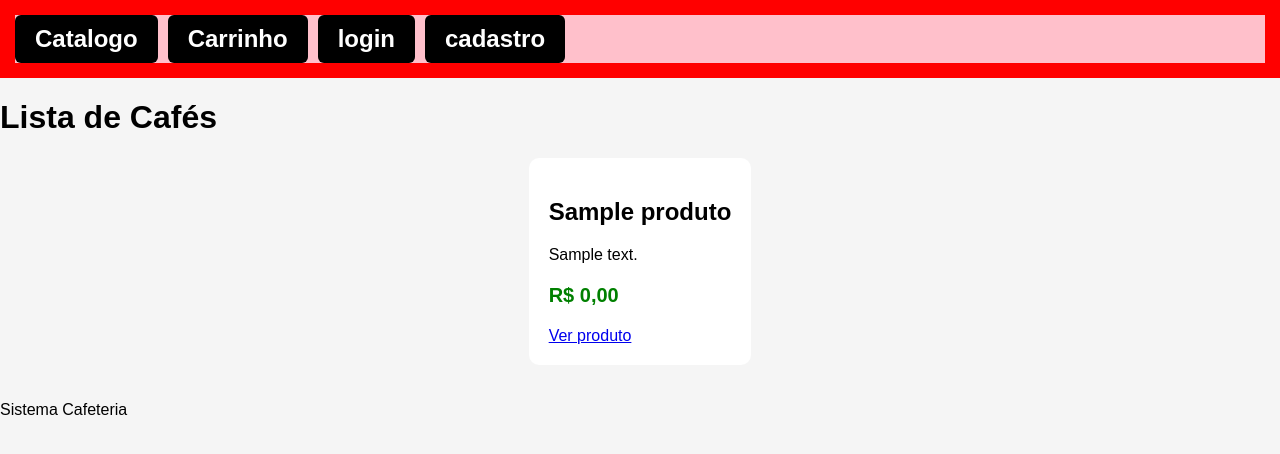
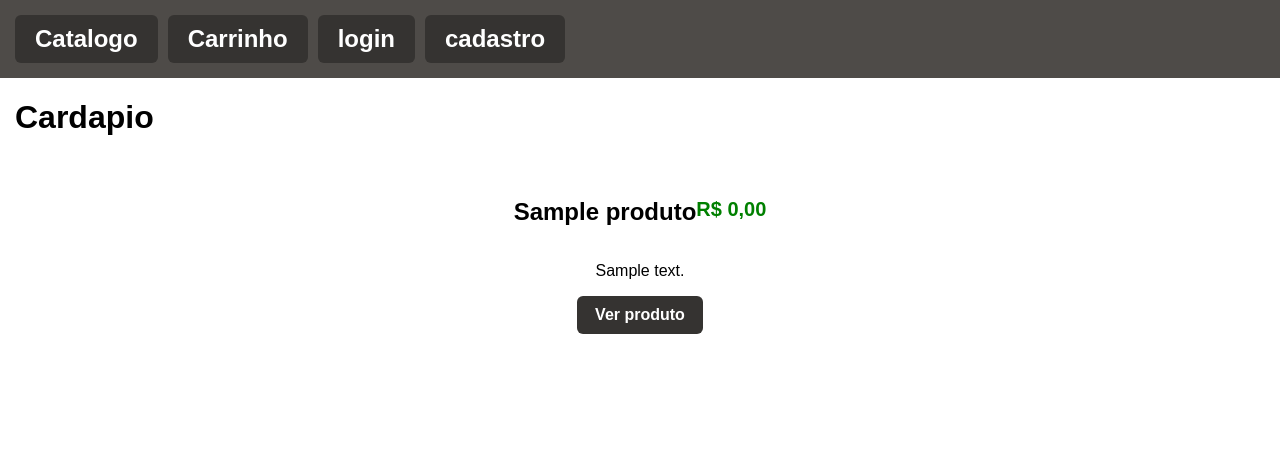
Before and after one commit to PedroPierrePolacchini/webcafeteria, a PHP site: page /index.php in a window 1280 px wide. Shown: the top 454 px of the page. Run offline with PHP 8.4, Linux system fonts and the light colour scheme; tables that the repository leaves empty or names only in its code hold one stand-in row (values such as "Sample post").

Commit message:
aparencia da interface basica

```diff
--- a/includes/footer.php
+++ b/includes/footer.php
@@ -1,8 +1,4 @@
 <footer>
-
-    <p>
-        Sistema Cafeteria
-    </p>
 
 </footer>
 
--- a/includes/header.php
+++ b/includes/header.php
@@ -25,31 +25,53 @@
 </head>
 
 <style>
+
+	body{
+		background-color: white;
+	}
+
 	nav{
 		display: flex;
 		align-items: center;
 
 		gap: 10px;
 		font-size: 24px;
-		background-color: pink;
+		background-color: #4e4b48;
 	}
 
 	header{
-		background-color: red;
+		background-color: #4e4b48;
 	}
 
 	nav a{
-	    	background-color: black;
+	    	background-color: #353331;
 		color:white;
     		padding: 10px 20px;
     		border-radius: 6px;
-    		font-weight: bold;
+		font-weight: bold;
+		transition: 0.2s;
 	}
 
 	nav a:hover {
 
     		background-color: gray;
 
+    		transform: translateY(-2px);
+	}
+
+	button{
+		background-color: #353331;
+		color:white;
+		text-decoration: none;
+
+    		padding: 10px 20px;
+    		border-radius: 6px;
+		font-weight: bold;
+		transition: 0.2s;
+	}
+
+	button:hover{
+	    	background-color: gray;
     		transform: translateY(-2px);
 	}
 
@@ -84,7 +106,7 @@
         		method="POST"
    		>
 
-        	<button type="submit">
+		<button	type="submit">
             		Sair
         	</button>
 
@@ -93,13 +115,11 @@
 	<?php else: ?>
 
 		<a
-			class='button'
 			href="../public/login.php">
 			login
 		</a>
 
 		<a
-			class="button"
 			href="../public/cadastro.php">
 			cadastro
 		</a>
--- a/public/cadastro.php
+++ b/public/cadastro.php
@@ -1,4 +1,6 @@
 <?php
+
+include '../includes/guest.php';
 
 include '../includes/header.php';
 
@@ -31,10 +33,6 @@ if (isset($_SESSION['erro'])) :
     <?php unset($_SESSION['erro']); ?>
 
 <?php endif; ?>
-
-ja tem conta? <a href="login.php">
-	login
-</a>
 
 <div class="form-container">
 
--- a/public/index.php
+++ b/public/index.php
@@ -20,6 +20,7 @@ $produtos = $stmt->fetchAll(PDO::FETCH_ASSOC);
 
 	.produto {
 		background: white;
+		color: black;
 	    	padding: 20px;
 		margin-bottom: 20px;
             	border-radius: 10px;
@@ -31,9 +32,29 @@ $produtos = $stmt->fetchAll(PDO::FETCH_ASSOC);
             	font-weight: bold;
         }
 
+	.produto-link {
+		display: inline-block;
+    		background-color: #353331;
+    		color: white;
+    		padding: 10px 18px;
+    		border-radius: 6px;
+    		text-decoration: none;
+    		font-weight: bold;
+    		transition: 0.2s;
+	}
+
+	.produto-link:hover {
+    		background-color: gray;
+    		transform: translateY(-2px);
+	}
+
+	h1{
+		margin-left: 15px;
+	}
+
 </style>
 
-<h1>Lista de Cafés</h1>
+<h1>Cardapio</h1>
 
 <div class="horizontal-container">
 
@@ -41,23 +62,36 @@ $produtos = $stmt->fetchAll(PDO::FETCH_ASSOC);
 
 	<div class="produto">
 
+		<div class="horizontal-container">
+
 		<h2>
         		<?= htmlspecialchars($produto['nome']) ?>
 		</h2>
+
+	    	<p
+			class="preco">
+                	R$ <?= number_format($produto['preco'], 2, ',', '.') ?>
+	    	</p>
+
+		</div>
+
+		<div class="horizontal-container">
 
             	<p>
                 	<?= htmlspecialchars($produto['descricao']) ?>
 		</p>
 
-            <p class="preco">
-                R$ <?= number_format($produto['preco'], 2, ',', '.') ?>
-            </p>
+		</div>
+
+		<div class="horizontal-container">
 
 		<a
-                class="botao"
+			class="produto-link"
                 	href="produto.php?id=<?= $produto['id'] ?>">
                 	Ver produto
 		</a>
+
+		</div>
 
         </div>
 
```
Also changed, not shown: includes/guest.php (added, +13 -0 lines), public/login.php (+3 -4 lines). Lines whose indentation alone changed are shown as unchanged.
